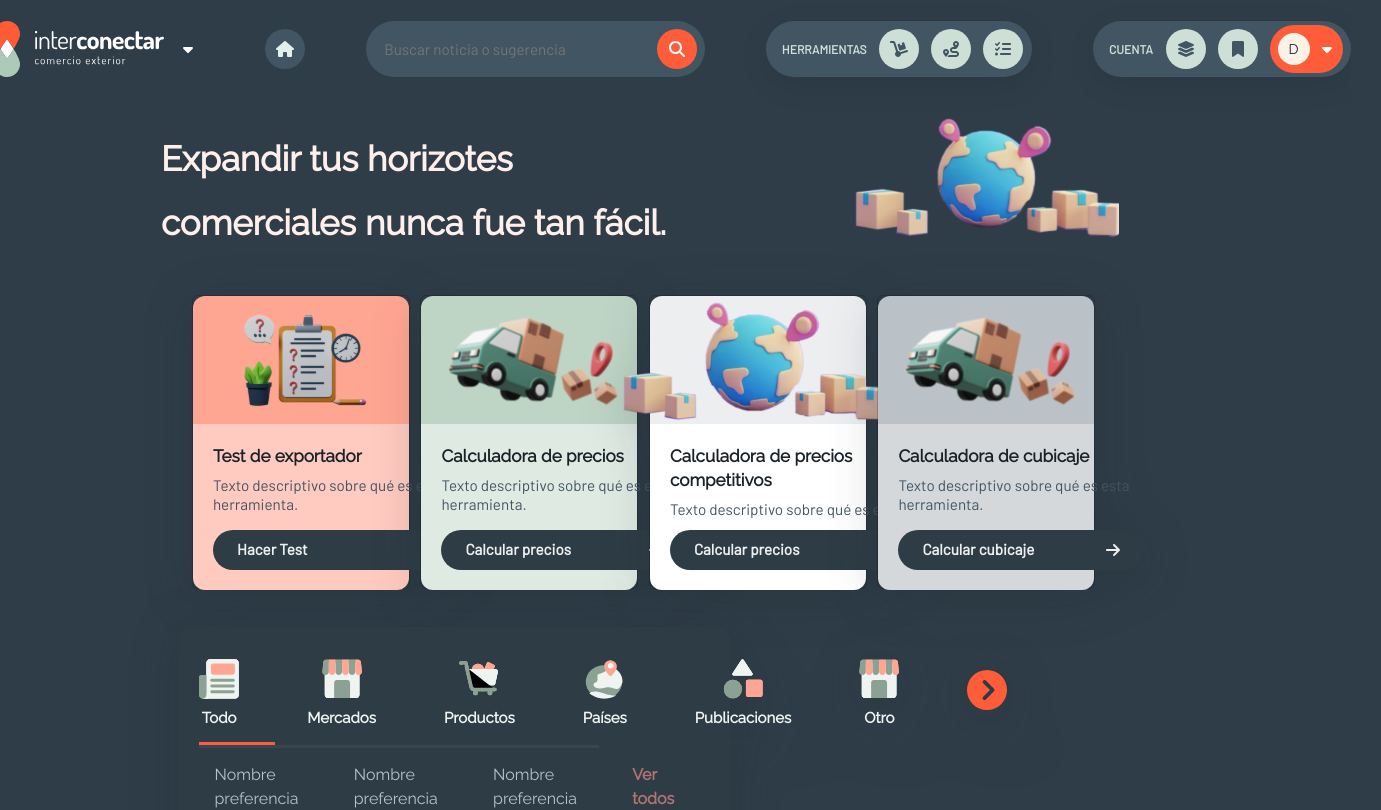
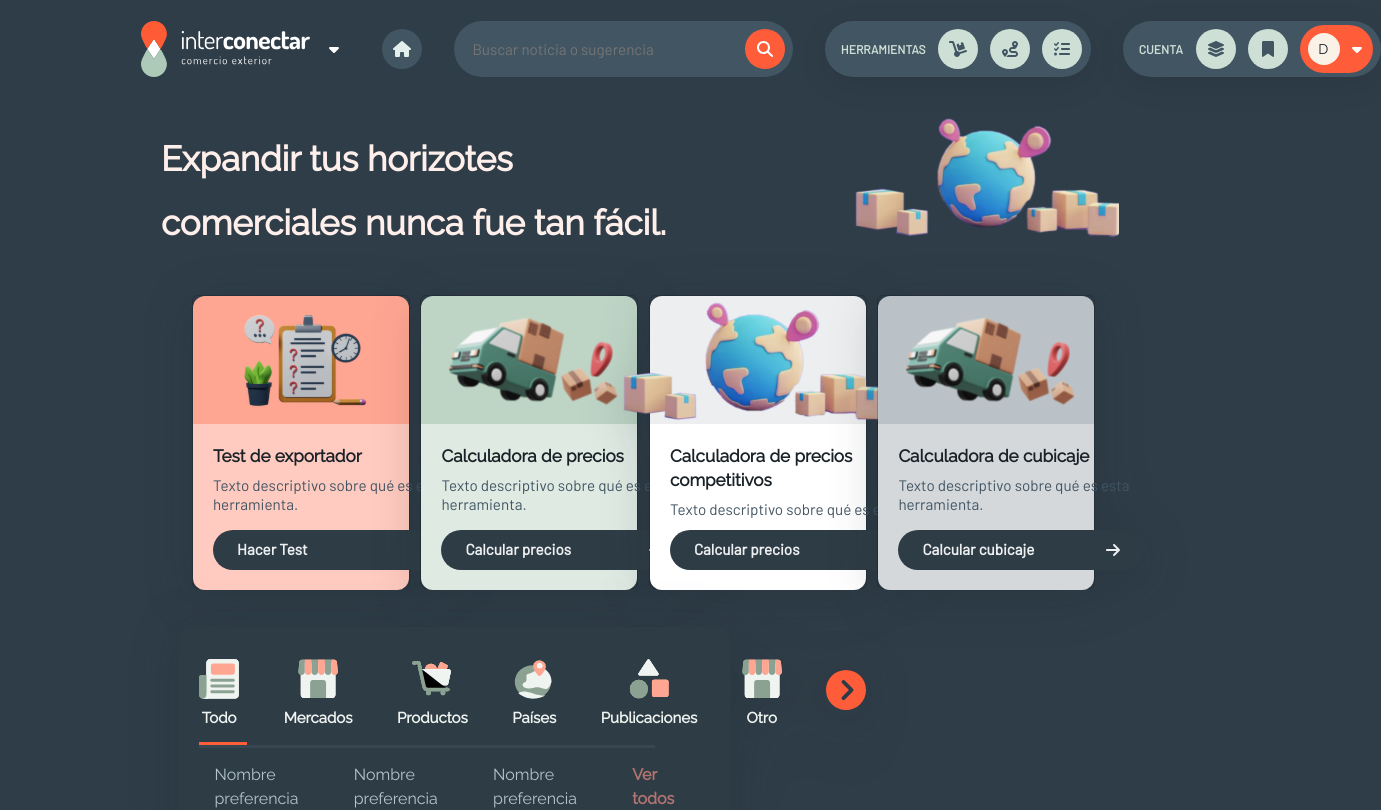
Before and after one commit to AndrewBabativa/IC, a React (Create React App) app: page / in a window 1280 px wide. Shown: the top 810 px of the page, 1381 px wide, since content can reach past the window. Built offline with nearby package versions, Linux system fonts and the light colour scheme.

Commit message:
header ajustes

```diff
--- a/src/components/Header/Header.css
+++ b/src/components/Header/Header.css
@@ -13,8 +13,8 @@ header {
     gap: 10px;
     margin: 0 auto;
     flex-wrap: wrap;
-     max-width: 100%;
-
+    max-width: 100%;
+    margin-left: 20em;
 }
 
 /* Frame 33 */
@@ -23,7 +23,7 @@ header {
     flex-direction: row;
     align-items: center;
     padding: 0;
-    gap: 5.5%;
+    gap: 2em;
     width: 100%;
     height: 56px;
     flex: none;
--- a/src/components/Main/Main.css
+++ b/src/components/Main/Main.css
@@ -30,7 +30,7 @@
     padding: 12px 0;
     border-bottom: 3px solid #2E3C46;
     cursor: pointer;
-    padding-right: 9%;
+    padding-right: 0.5em;
 }
 
 .tab:hover {
```
